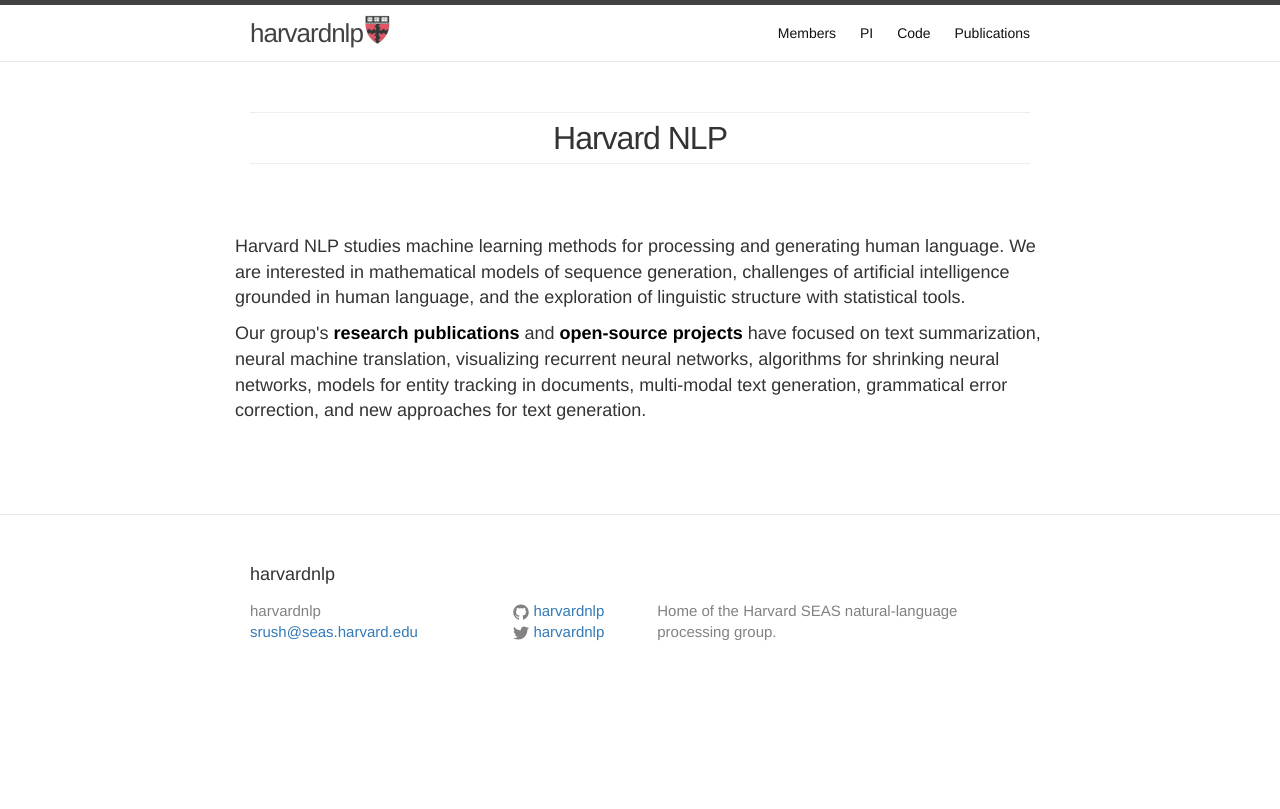
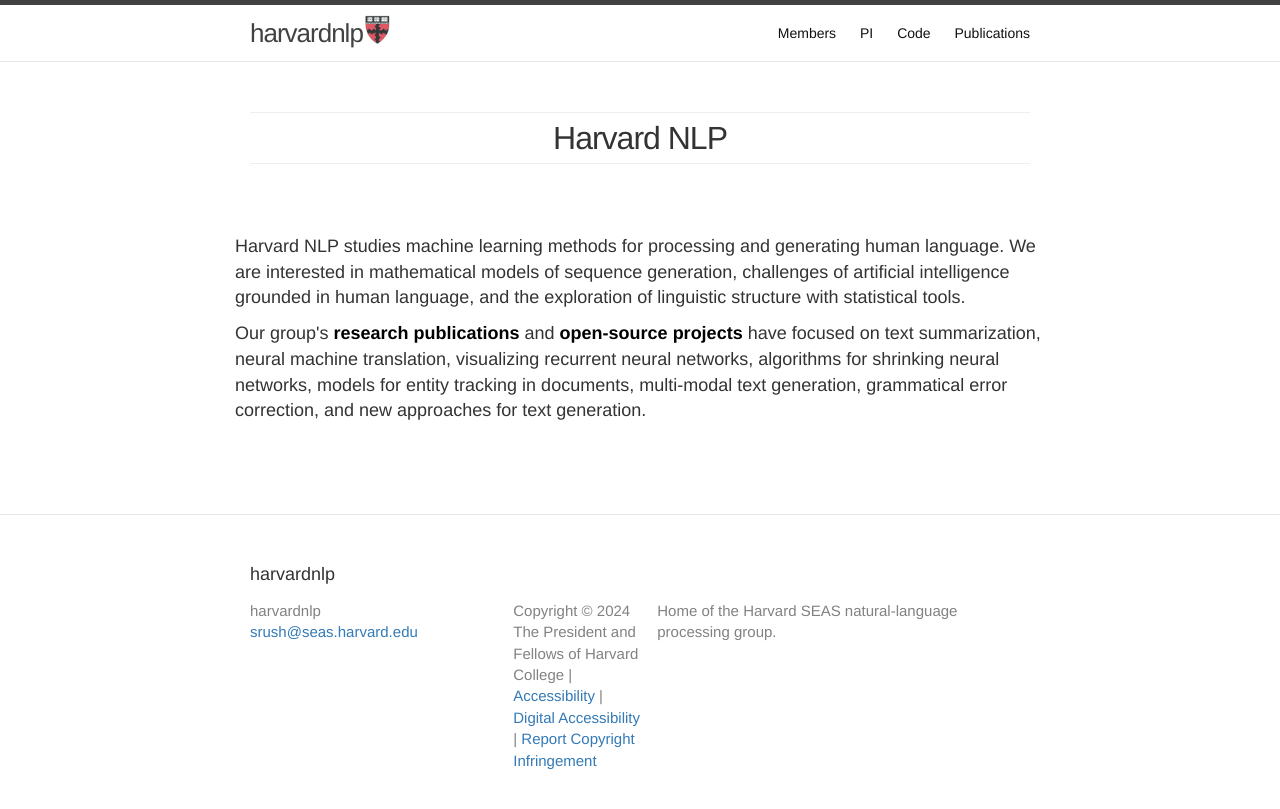
Before and after one commit to harvardnlp/harvardnlp.github.io, a Jekyll site: the page built from index.html, in a window 1280 px wide. Shown: the top 809 px of the page. Built offline with Jekyll 4.4.1, drawn with Linux system fonts in a browser that asks for light colours.

Commit message:
update footer with required legal info

```diff
--- a/_includes/footer.html
+++ b/_includes/footer.html
@@ -13,19 +13,7 @@
       </div>
 
       <div class="footer-col footer-col-2">
-        <ul class="social-media-list">
-          {% if site.github_username %}
-          <li>
-            {% include icon-github.html username=site.github_username %}
-          </li>
-          {% endif %}
-
-          {% if site.twitter_username %}
-          <li>
-            {% include icon-twitter.html username=site.twitter_username %}
-          </li>
-          {% endif %}
-        </ul>
+        Copyright © 2024 The President and Fellows of Harvard College | <a href="https://accessibility.harvard.edu/">Accessibility</a> | <a href="https://accessibility.huit.harvard.edu/digital-accessibility-policy">Digital Accessibility</a> | <a href="https://www.harvard.edu/copyright-issue/">Report Copyright Infringement</a>
       </div>
 
       <div class="footer-col footer-col-3">
```
